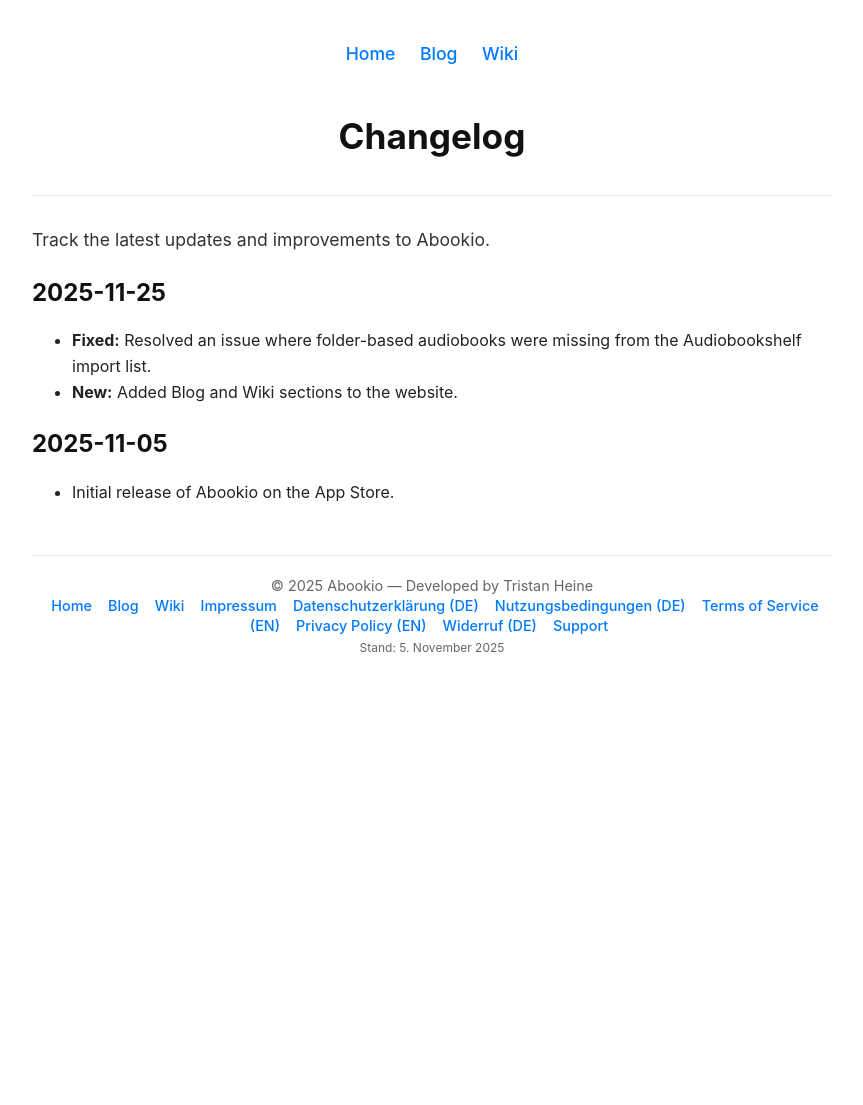
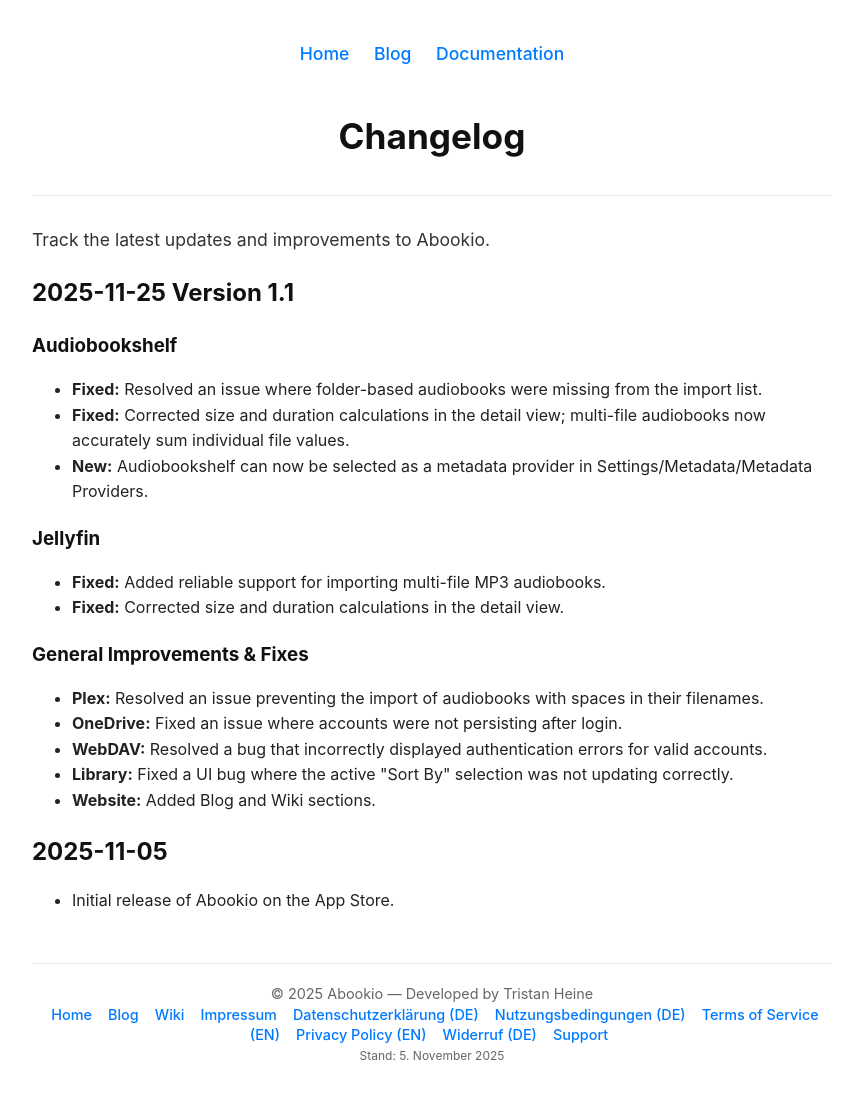
Before and after one commit to nreexy/abookio-app, a Jekyll site: the page built from wiki/changelog.md, in a window 1280 px wide. Shown: the whole page, without its empty margins (208-1071 px from the left). Built offline with Jekyll 4.4.1, drawn with Linux system fonts in a browser that asks for light colours; before the commit the page ends 900 px from its top, so only the background shows below that.

Commit message:
feat: Rename "Wiki" to "Documentation" across the site and update the changelog with new fixes and features.

```diff
--- a/_layouts/default.html
+++ b/_layouts/default.html
@@ -1,5 +1,6 @@
 <!DOCTYPE html>
 <html lang="en">
+
 <head>
   <meta charset="UTF-8">
   <meta name="viewport" content="width=device-width, initial-scale=1.0">
@@ -14,26 +15,37 @@
       color: #222;
       line-height: 1.6;
     }
-    h1, h2, h3 {
+
+    h1,
+    h2,
+    h3 {
       color: #111;
       margin-bottom: 0.3em;
     }
-    h1 { font-size: 2.2em; }
+
+    h1 {
+      font-size: 2.2em;
+    }
+
     p {
       font-size: 1.1em;
       color: #333;
     }
+
     a {
       color: #007AFF;
       text-decoration: none;
       font-weight: 500;
     }
+
     a:hover {
       text-decoration: underline;
     }
+
     .links {
       margin-top: 30px;
     }
+
     footer {
       margin-top: 50px;
       font-size: 0.9em;
@@ -43,36 +55,42 @@
       border-top: 1px solid #eee;
       padding-top: 20px;
     }
+
     footer a {
       margin: 0 6px;
     }
+
     img.logo {
       width: 128px;
       height: 128px;
       border-radius: 24px;
       margin-bottom: 10px;
     }
+
     img.appstore {
       width: 180px;
       margin: 20px 0;
     }
+
     /* Header/Nav styles */
     header {
       margin-bottom: 40px;
       text-align: center;
     }
+
     nav a {
       margin: 0 10px;
       font-size: 1.1em;
     }
   </style>
 </head>
+
 <body>
   <header>
     <nav>
       <a href="/">Home</a>
       <a href="/blog">Blog</a>
-      <a href="/wiki">Wiki</a>
+      <a href="/wiki">Documentation</a>
     </nav>
   </header>
 
@@ -94,4 +112,5 @@
     <small>Stand: 5. November 2025</small>
   </footer>
 </body>
+
 </html>
--- a/wiki/changelog.md
+++ b/wiki/changelog.md
@@ -4,10 +4,28 @@
 ---
 <p>Track the latest updates and improvements to Abookio.</p>
 
-<h2>2025-11-25</h2>
+<h2>2025-11-25 Version 1.1</h2>
+
+<h3>Audiobookshelf</h3>
 <ul>
-  <li><strong>Fixed:</strong> Resolved an issue where folder-based audiobooks were missing from the Audiobookshelf import list.</li>
-  <li><strong>New:</strong> Added Blog and Wiki sections to the website.</li>
+  <li><strong>Fixed:</strong> Resolved an issue where folder-based audiobooks were missing from the import list.</li>
+  <li><strong>Fixed:</strong> Corrected size and duration calculations in the detail view; multi-file audiobooks now accurately sum individual file values.</li>
+  <li><strong>New:</strong> Audiobookshelf can now be selected as a metadata provider in Settings/Metadata/Metadata Providers.</li>
+</ul>
+
+<h3>Jellyfin</h3>
+<ul>
+  <li><strong>Fixed:</strong> Added reliable support for importing multi-file MP3 audiobooks.</li>
+  <li><strong>Fixed:</strong> Corrected size and duration calculations in the detail view.</li>
+</ul>
+
+<h3>General Improvements & Fixes</h3>
+<ul>
+  <li><strong>Plex:</strong> Resolved an issue preventing the import of audiobooks with spaces in their filenames.</li>
+  <li><strong>OneDrive:</strong> Fixed an issue where accounts were not persisting after login.</li>
+  <li><strong>WebDAV:</strong> Resolved a bug that incorrectly displayed authentication errors for valid accounts.</li>
+  <li><strong>Library:</strong> Fixed a UI bug where the active "Sort By" selection was not updating correctly.</li>
+  <li><strong>Website:</strong> Added Blog and Wiki sections.</li>
 </ul>
 
 <h2>2025-11-05</h2>
--- a/wiki/index.html
+++ b/wiki/index.html
@@ -3,7 +3,7 @@
 title: Wiki & Documentation
 ---
 <div style="max-width: 700px; margin: 0 auto;">
-    <h1 style="text-align: center; margin-bottom: 40px;">Wiki & Documentation</h1>
+    <h1 style="text-align: center; margin-bottom: 40px;">Documentation</h1>
 
     <div class="wiki-section">
         <h2>Getting Started</h2>
```
Also changed, not shown: other parts of wiki/index.html (+1 -0 lines), wiki/connecting-cloud.md (added, +44 -0 lines), wiki/playback-controls.md (added, +39 -0 lines).
